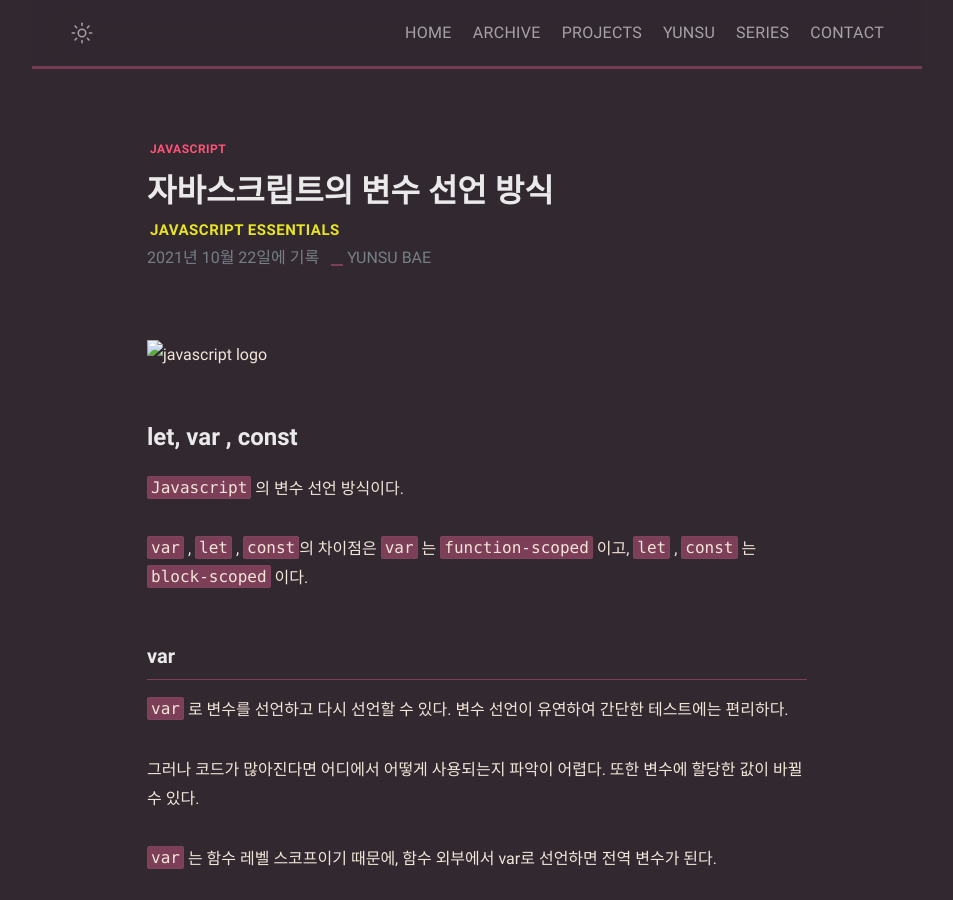
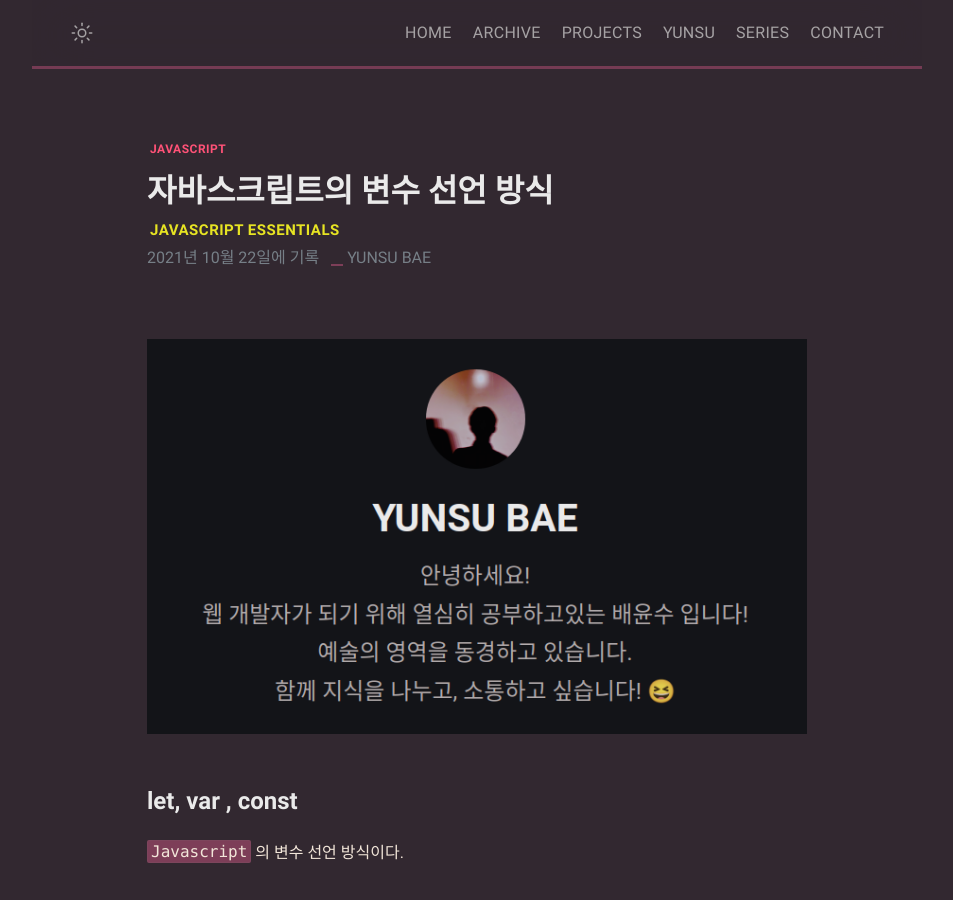
Before and after one commit to mniYUNSU/mniYUNSU.github.io, a Jekyll site: the page built from _posts/var-let-const/2021-10-22-var-let-const.md, in a window 1280 px wide and 900 px high. Shown: the whole window, without its empty margins (163-1116 px from the left). Built offline with Jekyll 4.4.1, drawn with Linux system fonts in a browser that asks for light colours; comment, search, counter and statistics services are not loaded.

Commit message:
github pages 오류 수정

```diff
--- a/Gemfile
+++ b/Gemfile
@@ -19,7 +19,7 @@
 # gem "github-pages", group: :jekyll_plugins
 # gem "github-pages"
 # gem "github-pages"
-# gem 'rdiscount'
+gem 'rdiscount'
 
 # If you have any plugins, put them here!
 group :jekyll_plugins do
--- a/_posts/var-let-const/2021-10-22-var-let-const.md
+++ b/_posts/var-let-const/2021-10-22-var-let-const.md
@@ -5,10 +5,10 @@ date: 2021-10-22 09:29:20 +07:00
 categories: [Javascript Essentials]
 tags: [Javascript]
 description: var, let, const는 Javascript의 변수 선언 방식이다.
-image: '/var-let-const/javascript-logo.jpg'
+image: 'javascript-logo.jpg'
 ---
 
-<img src="{{page.image}}" alt="javascript logo">
+<img src="./../../assets/img/ogp.png" alt="javascript logo">
 
 # let, var , const
 
```
